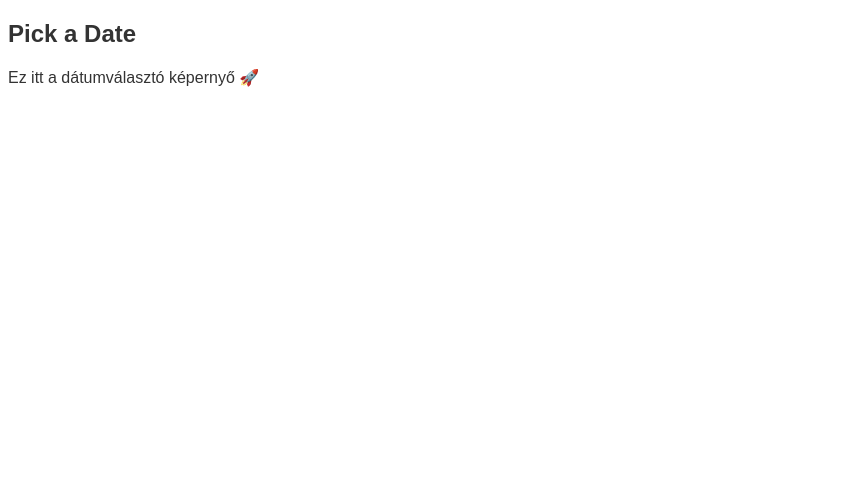
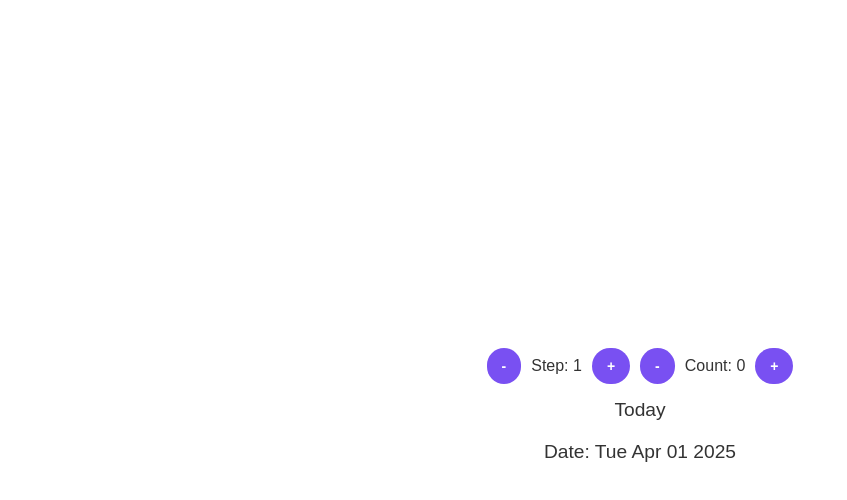
Before and after one commit to GabbenPapa/React-Steps, a React (Vite) app: page /pick-date in a window 1280 px wide. Shown: the top 500 px of the page, without its empty margins (0-847 px from the left). Built offline with nearby package versions, Linux system fonts and the light colour scheme.

Commit message:
Date picker

```diff
--- a/src/App.jsx
+++ b/src/App.jsx
@@ -27,6 +27,7 @@ function Home() {
   return (
     <div>
       <h1>Welcome to the Launcher!</h1>
+      <ul>
         <div className="buttons">
           <button
             style={{ backgroundColor: "grey", color: "white" }}
@@ -46,6 +47,7 @@ function Home() {
             Pick Date
           </button>
         </div>
+      </ul>
     </div>
   );
 }
--- a/src/DatePicker.jsx
+++ b/src/DatePicker.jsx
@@ -1,8 +1,84 @@
+import React from "react";
+import "./index.css";
+
 export function DatePicker() {
   return (
     <div className="date-picker">
-      <h2>Pick a Date</h2>
-      <p>Ez itt a dátumválasztó képernyő 🚀</p>
+      <Counter />
+    </div>
+  );
+}
+
+function Counter() {
+  const [count, setCount] = React.useState(0);
+  const [step, setStep] = React.useState(1);
+
+  const date = new Date();
+  date.setDate(date.getDate() + count);
+
+  function DecreaseCounter() {
+    setCount((setCount) => setCount - step);
+  }
+
+  function IncreaseCounter() {
+    setCount((setCount) => setCount + step);
+  }
+
+  function DecreaseStep() {
+    setStep((setStep) => setStep - 1);
+  }
+
+  function IncreaseStep() {
+    setStep((setStep) => setStep + 1);
+  }
+
+  return (
+    <div className="counter-container">
+      <div className="counter-controls">
+        <div className="buttons">
+          <button
+            onClick={DecreaseStep}
+            style={{ backgroundColor: "#7950f2", color: "white" }}
+          >
+            -
+          </button>
+        </div>
+        <span>Step: {step}</span>
+        <div className="buttons">
+          <button
+            onClick={IncreaseStep}
+            style={{ backgroundColor: "#7950f2", color: "white" }}
+          >
+            +
+          </button>
+        </div>
+        <div className="buttons">
+          <button
+            onClick={DecreaseCounter}
+            style={{ backgroundColor: "#7950f2", color: "white" }}
+          >
+            -
+          </button>
+        </div>
+        <span>Count: {count}</span>
+        <div className="buttons">
+          <button
+            onClick={IncreaseCounter}
+            style={{ backgroundColor: "#7950f2", color: "white" }}
+          >
+            +
+          </button>
+        </div>
+      </div>
+
+      <p className="date-text">
+        {count === 0
+          ? "Today"
+          : count > 0
+          ? `${count} days from today is`
+          : `${Math.abs(count)} days ago was`}
+      </p>
+      <p className="date-text">Date: {date.toDateString()}</p>
     </div>
   );
 }
--- a/src/Steps.jsx
+++ b/src/Steps.jsx
@@ -32,7 +32,7 @@ export function Steps() {
           </div>
 
           <p className="message">
-            Step {step}: {messages[step - 1]}
+            Step {step}: {messages[step - 1]}7950f2
           </p>
           <div className="buttons">
             <button
--- a/src/index.css
+++ b/src/index.css
@@ -89,3 +89,37 @@ h3 {
 .close:hover {
   color: #7950f2;
 }
+
+div.date-picker {
+  display: flex;
+  justify-content: center;
+  align-items: center;
+  height: 100vh;
+}
+
+.counter-container {
+  display: flex;
+  flex-direction: column;
+  align-items: center;
+  text-align: center;
+  gap: 10px;
+}
+
+.counter-controls {
+  display: flex;
+  align-items: center;
+  gap: 10px;
+}
+
+button {
+  background-color: grey;
+  color: white;
+  border: none;
+  padding: 5px 10px;
+  cursor: pointer;
+}
+
+.date-text {
+  font-size: 1.2rem;
+  margin: 5px 0;
+}
```
Lines whose indentation alone changed are shown as unchanged.
